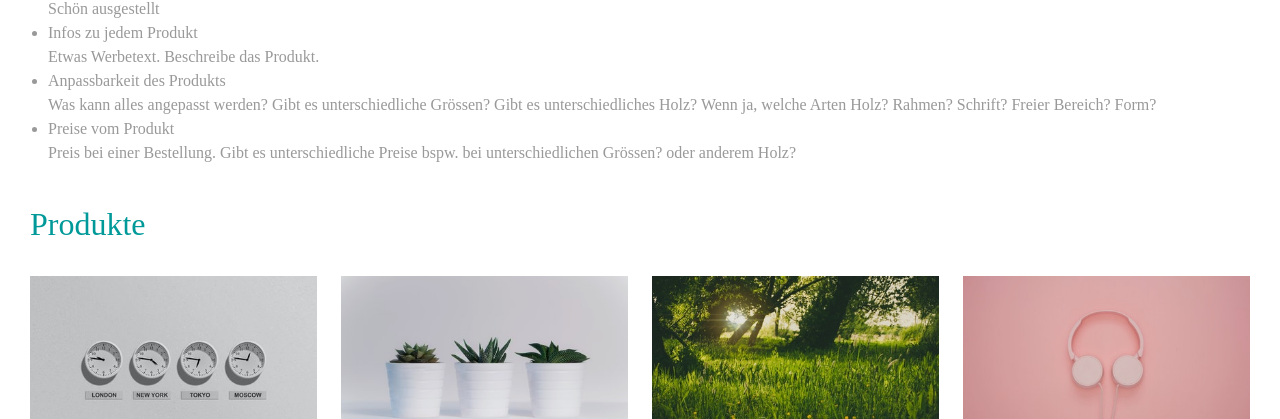
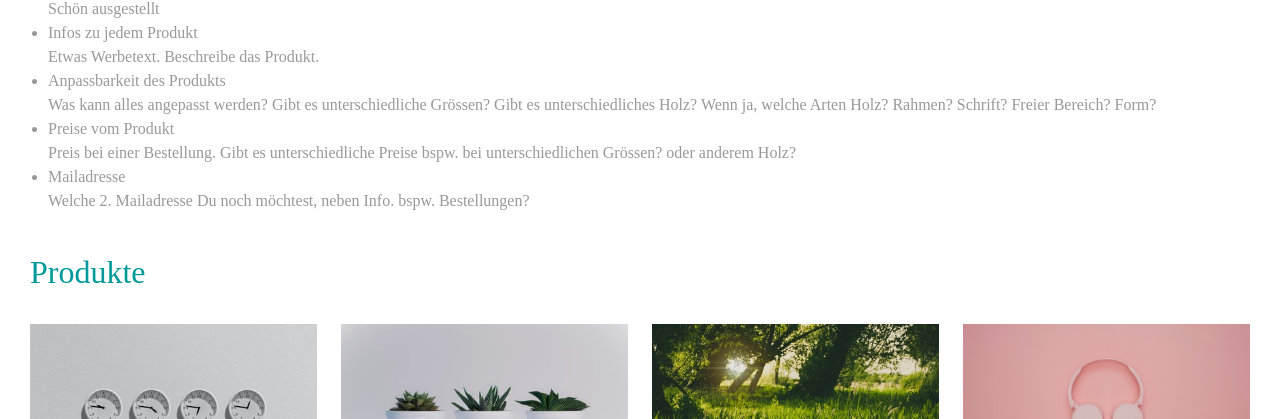
Before and after one commit to Cramery/baco71.github.io, a plain HTML site: page index.html in a window 1280 px wide. Shown: the part 381-800 px from the top of the page. Drawn offline with Linux system fonts and the light colour scheme.

Commit message:
Update index.html

```diff
--- a/index.html
+++ b/index.html
@@ -62,6 +62,10 @@
 		<li>
 			Preise vom Produkt <br />
 			Preis bei einer Bestellung. Gibt es unterschiedliche Preise bspw. bei unterschiedlichen Grössen? oder anderem Holz?
+		</li>
+		<li>
+			Mailadresse <br />
+			Welche 2. Mailadresse Du noch möchtest, neben Info. bspw. Bestellungen?
 		</li>
 	</ul>
         </div>
```
